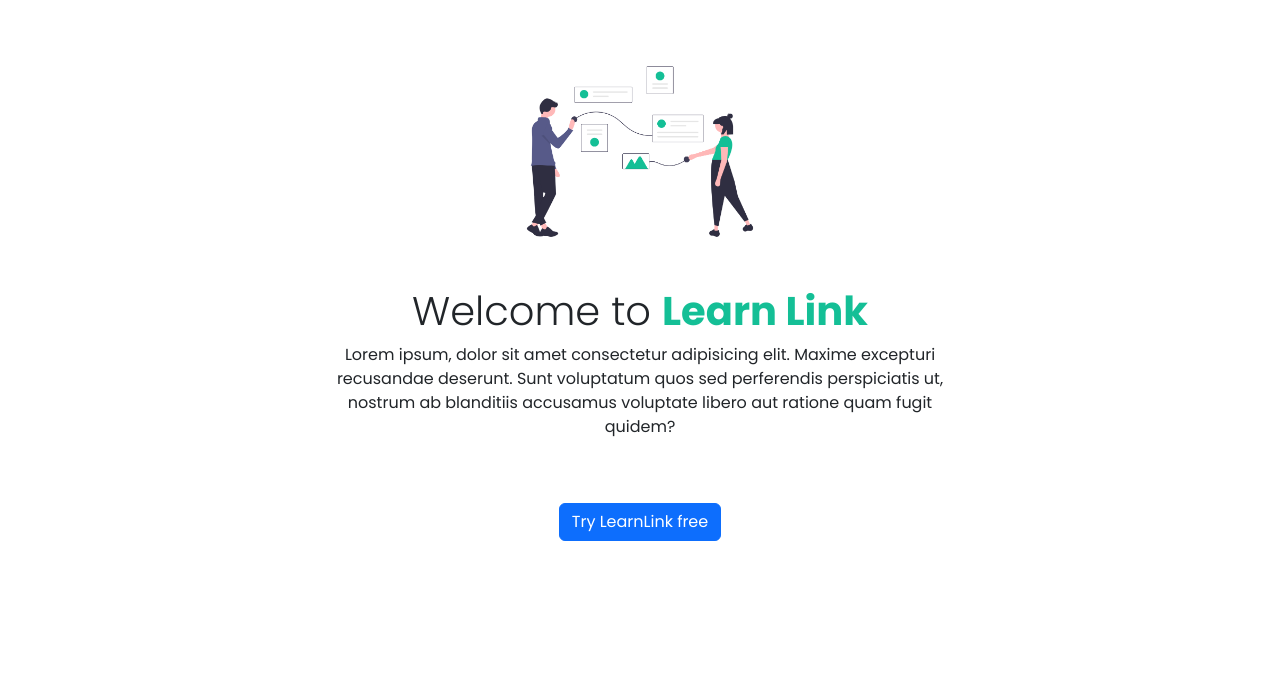
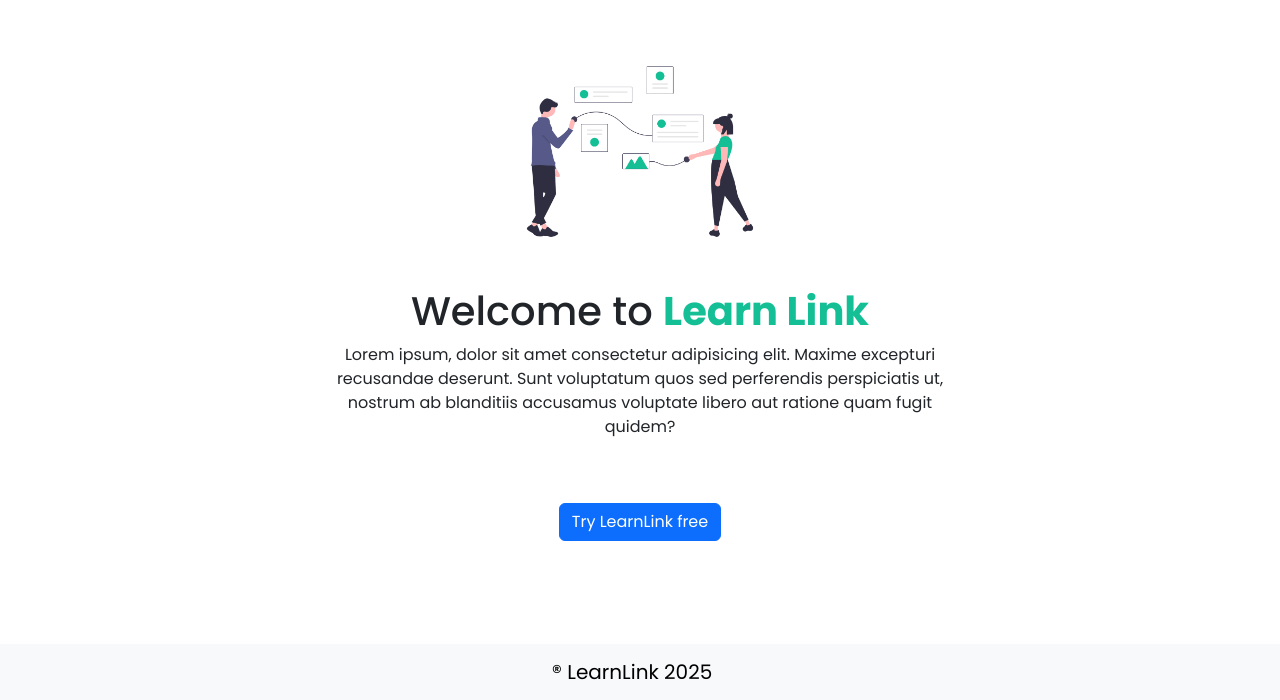
Before and after one commit to bbm2910/LearnLink, a plain HTML site: page learn-link-cli/index.html in a window 1280 px wide. Shown: the part 100-800 px from the top of the page. Drawn offline with nearby package versions, Linux system fonts and the light colour scheme.

Commit message:
Add footer

```diff
--- a/learn-link-cli/css/style.css
+++ b/learn-link-cli/css/style.css
@@ -26,7 +26,7 @@ main img {
   width: 20%;
 }
 h1 {
-  font-weight: 300;
+  font-weight: 500;
 }
 .main-title {
   color: var(--green);
--- a/learn-link-cli/index.html
+++ b/learn-link-cli/index.html
@@ -44,6 +44,11 @@
       </p>
       <button type="button" class="btn btn-primary">Try LearnLink free</button>
     </main>
+    <nav class="navbar fixed-bottom bg-body-tertiary">
+      <div class="container-fluid d-flex justify-content-center">
+        <a class="navbar-brand" href="#">&reg; LearnLink 2025</a>
+      </div>
+    </nav>
     <script src=""></script>
   </body>
 </html>
```
